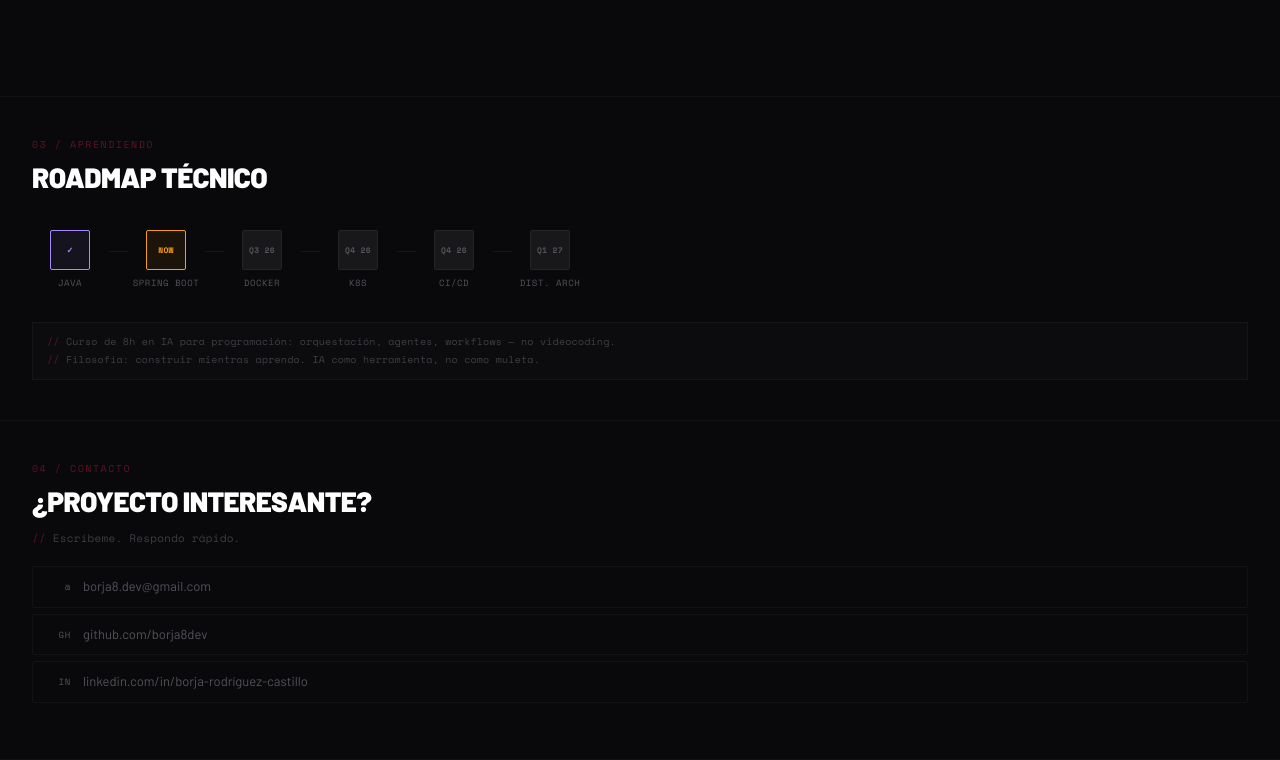
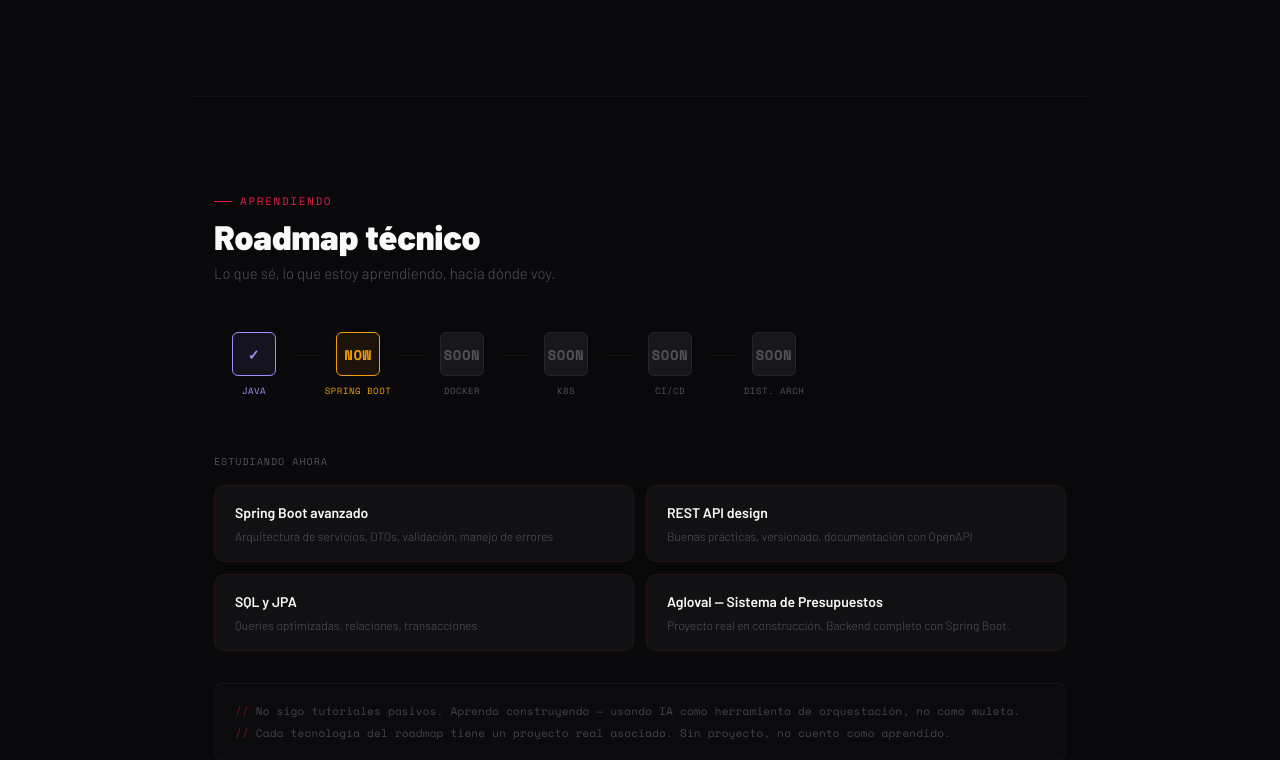
Before and after one commit to borja8dev/portfolio-borja, a Next.js app: page / in a window 1280 px wide. Shown: the part 2080-2840 px from the top of the page. Built offline with nearby package versions, Linux system fonts and the light colour scheme.

Commit message:
feat: Learning section updated

```diff
--- a/src/app/components/Learning.tsx
+++ b/src/app/components/Learning.tsx
@@ -1,104 +1,242 @@
 export default function Learning() {
   const roadmap = [
-    { label: 'Java', status: 'done', time: '' },
-    { label: 'Spring Boot', status: 'now', time: '' },
-    { label: 'Docker', status: 'next', time: 'Q3 26' },
-    { label: 'K8s', status: 'next', time: 'Q4 26' },
-    { label: 'CI/CD', status: 'next', time: 'Q4 26' },
-    { label: 'Dist. Arch', status: 'next', time: 'Q1 27' },
+    { label: 'Java', status: 'done', time: '✓' },
+    { label: 'Spring Boot', status: 'now', time: 'NOW' },
+    { label: 'Docker', status: 'next', time: 'SOON' },
+    { label: 'K8s', status: 'next', time: 'SOON' },
+    { label: 'CI/CD', status: 'next', time: 'SOON' },
+    { label: 'Dist. Arch', status: 'next', time: 'SOON' },
+  ]
+
+  const current = [
+    { topic: 'Spring Boot avanzado', detail: 'Arquitectura de servicios, DTOs, validación, manejo de errores' },
+    { topic: 'REST API design', detail: 'Buenas prácticas, versionado, documentación con OpenAPI' },
+    { topic: 'SQL y JPA', detail: 'Queries optimizadas, relaciones, transacciones' },
+    { topic: 'Agloval — Sistema de Presupuestos', detail: 'Proyecto real en construcción. Backend completo con Spring Boot.' },
   ]
 
   return (
-    <section id="learning" style={{
-      padding: '2.5rem 2rem',
-      borderTop: '1px solid rgba(255,255,255,0.04)',
-    }}>
-      <div style={{
-        fontFamily: 'var(--mono)',
-        fontSize: '10px',
-        letterSpacing: '0.15em',
-        textTransform: 'uppercase' as const,
-        color: 'rgba(225,29,72,0.4)',
-        marginBottom: '4px',
-      }}>03 / aprendiendo</div>
+    <section id="learning" className="learning-section" aria-labelledby="learning-title">
+      <style>{`
+        .learning-section {
+          padding: 6rem 1.5rem;
+          max-width: 900px;
+          margin: 0 auto;
+          border-top: 1px solid rgba(255,255,255,0.04);
+        }
 
-      <h2 style={{
-        fontSize: '28px',
-        fontWeight: 900,
-        color: '#fff',
-        marginBottom: '1.5rem',
-        letterSpacing: '-0.02em',
-        textTransform: 'uppercase' as const,
-        fontFamily: 'var(--body)',
-      }}>Roadmap técnico</h2>
+        .learning-label {
+          font-family: var(--mono);
+          font-size: 11px;
+          color: var(--acc);
+          letter-spacing: 0.15em;
+          text-transform: uppercase;
+          margin-bottom: 0.5rem;
+          display: flex;
+          align-items: center;
+          gap: 8px;
+        }
+        .learning-label::before {
+          content: '';
+          display: inline-block;
+          width: 18px;
+          height: 1px;
+          background: var(--acc);
+        }
 
-      <div style={{
-        display: 'flex',
-        alignItems: 'center',
-        overflowX: 'auto' as const,
-        padding: '0.5rem 0',
-        gap: 0,
-        marginBottom: '1.5rem',
-      }}>
+        .learning-title {
+          font-family: var(--body);
+          font-size: 34px;
+          font-weight: 900;
+          color: #fafafa;
+          margin: 0 0 0.4rem;
+          line-height: 1.1;
+        }
+
+        .learning-subtitle {
+          font-size: 15px;
+          font-weight: 300;
+          color: var(--muted);
+          margin: 0 0 2.5rem;
+        }
+
+        .roadmap-wrap {
+          display: flex;
+          align-items: center;
+          overflow-x: auto;
+          padding: 0.5rem 0 1rem;
+          gap: 0;
+          margin-bottom: 2.5rem;
+          scrollbar-width: none;
+        }
+        .roadmap-wrap::-webkit-scrollbar { display: none; }
+
+        .roadmap-step {
+          display: flex;
+          align-items: center;
+          flex-shrink: 0;
+        }
+
+        .step-inner {
+          display: flex;
+          flex-direction: column;
+          align-items: center;
+          min-width: 80px;
+        }
+
+        .step-box {
+          width: 44px;
+          height: 44px;
+          border-radius: 6px;
+          display: flex;
+          align-items: center;
+          justify-content: center;
+          font-family: var(--mono);
+          font-size: 14px;
+          font-weight: 700;
+          margin-bottom: 8px;
+          text-align: center;
+          letter-spacing: 0.04em;
+          text-transform: uppercase;
+        }
+        .step-box.done {
+          background: rgba(167,139,250,0.08);
+          border: 1.5px solid var(--acc3);
+          color: var(--acc3);
+        }
+        .step-box.now {
+          background: rgba(245,158,11,0.08);
+          border: 1.5px solid var(--acc2);
+          color: var(--acc2);
+        }
+        .step-box.next {
+          background: var(--bg3);
+          border: 1.5px solid rgba(255,255,255,0.06);
+          color: var(--muted);
+        }
+
+        .step-label {
+          font-family: var(--mono);
+          font-size: 9px;
+          color: var(--muted);
+          text-align: center;
+          text-transform: uppercase;
+          letter-spacing: 0.06em;
+        }
+        .step-label.done { color: var(--acc3); }
+        .step-label.now { color: var(--acc2); }
+
+        .step-connector {
+          width: 24px;
+          height: 1px;
+          background: rgba(255,255,255,0.05);
+          flex-shrink: 0;
+          margin-bottom: 20px;
+        }
+
+        .currently-label {
+          font-family: var(--mono);
+          font-size: 10px;
+          color: var(--muted);
+          letter-spacing: 0.1em;
+          text-transform: uppercase;
+          margin-bottom: 1rem;
+        }
+
+        .current-grid {
+          display: grid;
+          grid-template-columns: 1fr 1fr;
+          gap: 0.75rem;
+          margin-bottom: 2rem;
+        }
+
+        .current-card {
+          background: var(--bg2);
+          border: 1px solid var(--border);
+          border-radius: 10px;
+          padding: 1rem 1.25rem;
+          transition: border-color 0.2s;
+        }
+        .current-card:hover {
+          border-color: rgba(225,29,72,0.2);
+        }
+
+        .current-topic {
+          font-family: var(--body);
+          font-size: 14px;
+          font-weight: 600;
+          color: #fafafa;
+          margin: 0 0 4px;
+        }
+
+        .current-detail {
+          font-family: var(--body);
+          font-size: 12px;
+          font-weight: 300;
+          color: var(--muted);
+          line-height: 1.5;
+          margin: 0;
+        }
+
+        .philosophy {
+          font-family: var(--mono);
+          font-size: 11px;
+          color: rgba(82,82,91,0.8);
+          padding: 1rem 1.25rem;
+          background: rgba(255,255,255,0.01);
+          border: 1px solid rgba(255,255,255,0.04);
+          border-radius: 8px;
+          line-height: 2;
+          letter-spacing: 0.02em;
+        }
+
+        .philosophy-acc {
+          color: rgba(225,29,72,0.5);
+        }
+
+        @media (max-width: 640px) {
+          .current-grid {
+            grid-template-columns: 1fr;
+          }
+          .learning-title {
+            font-size: 26px;
+          }
+        }
+      `}</style>
+
+      <p className="learning-label" aria-hidden="true">Aprendiendo</p>
+      <h2 className="learning-title" id="learning-title">Roadmap técnico</h2>
+      <p className="learning-subtitle">Lo que sé, lo que estoy aprendiendo, hacia dónde voy.</p>
+
+      <div className="roadmap-wrap" role="list" aria-label="Roadmap de aprendizaje">
         {roadmap.map((step, i) => (
-          <div key={i} style={{ display: 'flex', alignItems: 'center', flexShrink: 0 }}>
-            <div style={{ display: 'flex', flexDirection: 'column' as const, alignItems: 'center', minWidth: '76px' }}>
-              <div style={{
-                width: '40px',
-                height: '40px',
-                borderRadius: '2px',
-                display: 'flex',
-                alignItems: 'center',
-                justifyContent: 'center',
-                fontFamily: 'var(--mono)',
-                fontSize: '8px',
-                fontWeight: 700,
-                marginBottom: '6px',
-                textAlign: 'center' as const,
-                letterSpacing: '0.04em',
-                textTransform: 'uppercase' as const,
-                background: step.status === 'done' ? 'rgba(167,139,250,0.08)' : step.status === 'now' ? 'rgba(245,158,11,0.08)' : 'var(--bg3)',
-                border: `1.5px solid ${step.status === 'done' ? 'var(--acc3)' : step.status === 'now' ? 'var(--acc2)' : 'rgba(255,255,255,0.05)'}`,
-                color: step.status === 'done' ? 'var(--acc3)' : step.status === 'now' ? 'var(--acc2)' : 'var(--muted)',
-              }}>
-                {step.status === 'done' ? '✓' : step.status === 'now' ? 'NOW' : step.time}
+          <div key={i} className="roadmap-step" role="listitem">
+            <div className="step-inner">
+              <div className={`step-box ${step.status}`}>
+                {step.time}
               </div>
-              <span style={{
-                fontFamily: 'var(--mono)',
-                fontSize: '9px',
-                color: 'var(--muted)',
-                textAlign: 'center' as const,
-                textTransform: 'uppercase' as const,
-                letterSpacing: '0.06em',
-              }}>{step.label}</span>
+              <span className={`step-label ${step.status}`}>{step.label}</span>
             </div>
-            {i < roadmap.length - 1 && (
-              <div style={{
-                width: '20px',
-                height: '1px',
-                background: 'rgba(255,255,255,0.05)',
-                flexShrink: 0,
-                marginBottom: '18px',
-              }} />
-            )}
+            {i < roadmap.length - 1 && <div className="step-connector" aria-hidden="true" />}
           </div>
         ))}
       </div>
 
-      <div style={{
-        fontFamily: 'var(--mono)',
-        fontSize: '10px',
-        color: 'rgba(82,82,91,0.7)',
-        padding: '10px 14px',
-        background: 'rgba(255,255,255,0.01)',
-        border: '1px solid rgba(255,255,255,0.04)',
-        lineHeight: 1.8,
-        letterSpacing: '0.02em',
-      }}>
-        <span style={{ color: 'rgba(225,29,72,0.4)' }}>// </span>
-        Curso de 8h en IA para programación: orquestación, agentes, workflows — no videocoding.<br />
-        <span style={{ color: 'rgba(225,29,72,0.4)' }}>// </span>
-        Filosofía: construir mientras aprendo. IA como herramienta, no como muleta.
+      <p className="currently-label">Estudiando ahora</p>
+      <div className="current-grid">
+        {current.map((item, i) => (
+          <div key={i} className="current-card">
+            <p className="current-topic">{item.topic}</p>
+            <p className="current-detail">{item.detail}</p>
+          </div>
+        ))}
+      </div>
+
+      <div className="philosophy">
+        <span className="philosophy-acc">// </span>
+        No sigo tutoriales pasivos. Aprendo construyendo — usando IA como herramienta de orquestación, no como muleta.<br />
+        <span className="philosophy-acc">// </span>
+        Cada tecnología del roadmap tiene un proyecto real asociado. Sin proyecto, no cuento como aprendido.
       </div>
     </section>
   )
```
